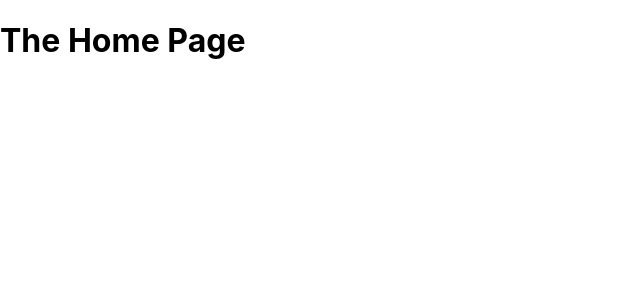
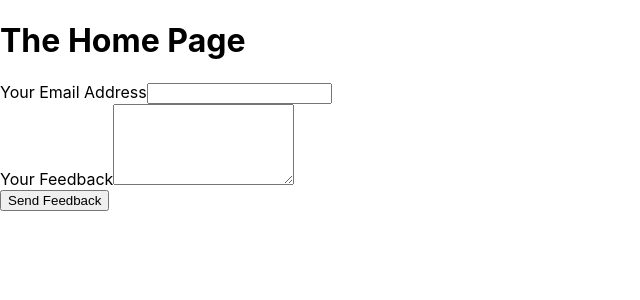
Before and after one commit to swapnilhota/nextjs-api-routes, a Next.js app: page / in a window 1280 px wide. Shown: the top 300 px of the page, without its empty margins (0-640 px from the left). Built offline with nearby package versions, Linux system fonts and the light colour scheme.

Commit message:
update-home-page

```diff
--- a/pages/index.js
+++ b/pages/index.js
@@ -4,6 +4,17 @@
   return (
     <div>
       <h1>The Home Page</h1>
+      <form>
+        <div>
+          <label htmlFor="email">Your Email Address</label>
+          <input type="email" id="email" />
+        </div>
+        <div>
+          <label htmlFor="feedback">Your Feedback</label>
+          <textarea id="feedback" rows="5"></textarea>
+        </div>
+        <button>Send Feedback</button>
+      </form>
     </div>
   )
 }
```
